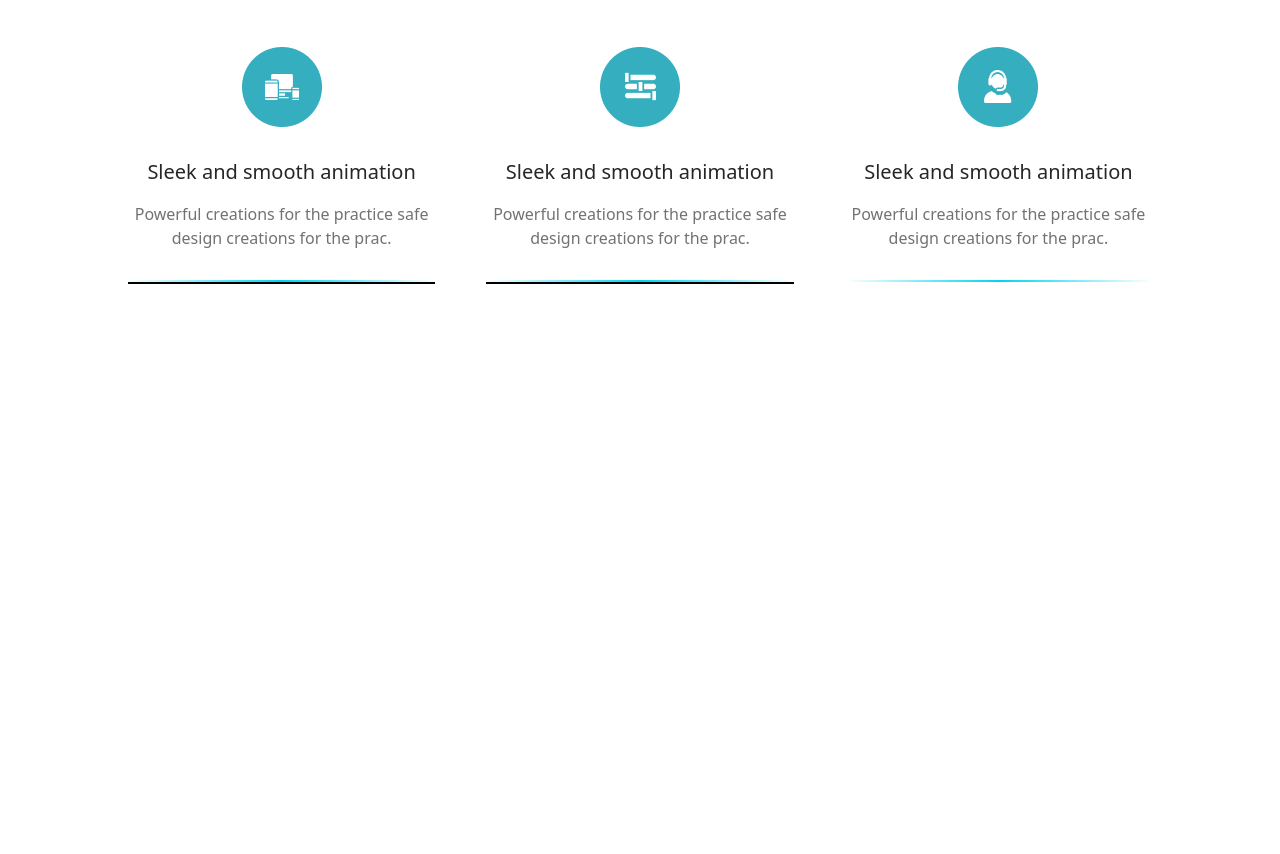
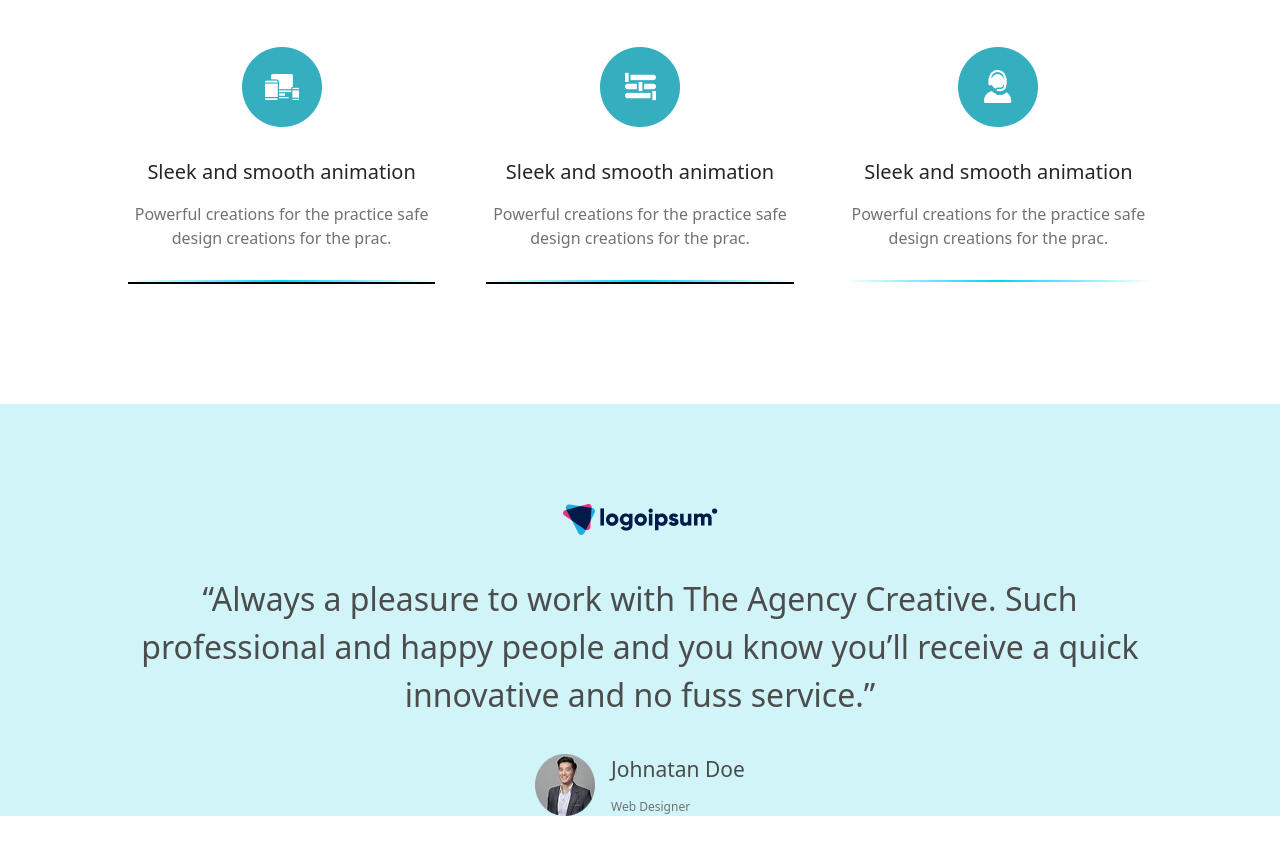
Before and after one commit to Shohrukh26/homework-190126, a website: page src/index.html in a window 1280 px wide. Shown: the part 3165-4019 px from the top of the page. Before the commit the page ends 3449 px from the top, so only its background shows below. Drawn offline with Linux system fonts and the light colour scheme.

Commit message:
added section6

```diff
--- a/src/index.html
+++ b/src/index.html
@@ -101,44 +101,64 @@
     <div class="section5">
         <h1 class="text-center text-[38px] text-[#252626] font-bold">Best features in the world</h1>
         <p class="mt-[25px] mb-[60px] text-[#707273] text-center">Capture more customers wd recall. Whether you need a
-            tising or as a tagline for you. Capture more <br>customers wd recall. Whether you need a tising or as a tagline
+            tising or as a tagline for you. Capture more <br>customers wd recall. Whether you need a tising or as a
+            tagline
             for you.</p>
         <div class="w-[80%] m-auto flex flex-wrap justify-between">
             <div class="w-[30%]">
                 <img src="./images/icon (6).png" alt="" class="m-auto">
                 <h1 class="text-[#252626] text-[20px] text-center mt-[30px] mb-[15px]">Sleek and smooth animation</h1>
-                    <p class="text-center text-[#707273] pb-[30px]">Powerful creations for the practice safe <br> design creations for the prac.</p>
+                <p class="text-center text-[#707273] pb-[30px]">Powerful creations for the practice safe <br> design
+                    creations for the prac.</p>
                 <div class="h-[2px] w-full bg-gradient-to-r from-transparent via-cyan-400 to-transparent"></div>
             </div>
             <div class="w-[30%] mb-[50px] ">
                 <img src="./images/icon (7).png" alt="" class="m-auto">
                 <h1 class="text-[#252626] text-[20px] text-center mt-[30px] mb-[15px]">Sleek and smooth animation</h1>
-                    <p class="text-center text-[#707273] pb-[30px]">Powerful creations for the practice safe <br> design creations for the prac.</p>
+                <p class="text-center text-[#707273] pb-[30px]">Powerful creations for the practice safe <br> design
+                    creations for the prac.</p>
                 <div class="h-[2px] w-full bg-gradient-to-r from-transparent via-cyan-400 to-transparent"></div>
             </div>
             <div class="w-[30%]">
                 <img src="./images/icon (8).png" alt="" class="m-auto">
                 <h1 class="text-[#252626] text-[20px] text-center mt-[30px] mb-[15px]">Sleek and smooth animation</h1>
-                    <p class="text-center text-[#707273] pb-[30px]">Powerful creations for the practice safe <br> design creations for the prac.</p>
+                <p class="text-center text-[#707273] pb-[30px]">Powerful creations for the practice safe <br> design
+                    creations for the prac.</p>
                 <div class="h-[2px] w-full bg-gradient-to-r from-transparent via-cyan-400 to-transparent"></div>
             </div>
             <div class="w-[30%] border-b-[2px]">
                 <img src="./images/icon (15).png" alt="" class="m-auto">
                 <h1 class="text-[#252626] text-[20px] text-center mt-[30px] mb-[15px]">Sleek and smooth animation</h1>
-                    <p class="text-center text-[#707273] pb-[30px]">Powerful creations for the practice safe <br> design creations for the prac.</p>
+                <p class="text-center text-[#707273] pb-[30px]">Powerful creations for the practice safe <br> design
+                    creations for the prac.</p>
                 <div class="h-[2px] w-full bg-gradient-to-r from-transparent via-cyan-400 to-transparent"></div>
             </div>
             <div class="w-[30%] border-b-[2px]">
                 <img src="./images/icon (9).png" alt="" class="m-auto">
                 <h1 class="text-[#252626] text-[20px] text-center mt-[30px] mb-[15px]">Sleek and smooth animation</h1>
-                    <p class="text-center text-[#707273] pb-[30px]">Powerful creations for the practice safe <br> design creations for the prac.</p>
+                <p class="text-center text-[#707273] pb-[30px]">Powerful creations for the practice safe <br> design
+                    creations for the prac.</p>
                 <div class="h-[2px] w-full bg-gradient-to-r from-transparent via-cyan-400 to-transparent"></div>
             </div>
             <div class="w-[30%]">
                 <img src="./images/icon (10).png" alt="" class="m-auto">
                 <h1 class="text-[#252626] text-[20px] text-center mt-[30px] mb-[15px]">Sleek and smooth animation</h1>
-                    <p class="text-center text-[#707273] pb-[30px]">Powerful creations for the practice safe <br> design creations for the prac.</p>
+                <p class="text-center text-[#707273] pb-[30px]">Powerful creations for the practice safe <br> design
+                    creations for the prac.</p>
                 <div class="h-[2px] w-full bg-gradient-to-r from-transparent via-cyan-400 to-transparent"></div>
+            </div>
+        </div>
+    </div>
+
+    <div class="section6 w-full m-auto mt-[120px] mb-[120px] pb-[100pxgit ] bg-[#D1F4F9] pt-[100px]">
+        <img src="./images/logo-center.png" alt="" class="m-auto">
+        <h1 class="text-center text-[32px] text-[#4B4C4C] mt-[40px] mb-[35px]">“Always a pleasure to work with The
+            Agency Creative. Such <br>professional and happy people and you know you’ll receive a quick <br>innovative and no fuss service.”</h1>
+            <div class="m-auto justify-center flex gap-[16px]">
+                <img src="./images/man.png" alt="">
+                <div>
+                    <h1 class="text-[#4B4C4C] text-[21px] mb-[12px]">Johnatan Doe </h1>
+                    <p class="text-[12px] text-[#707273]">Web Designer</p>
                 </div>
             </div>
     </div>
```
Also changed, not shown: src/output.css. Lines whose indentation alone changed are shown as unchanged.
